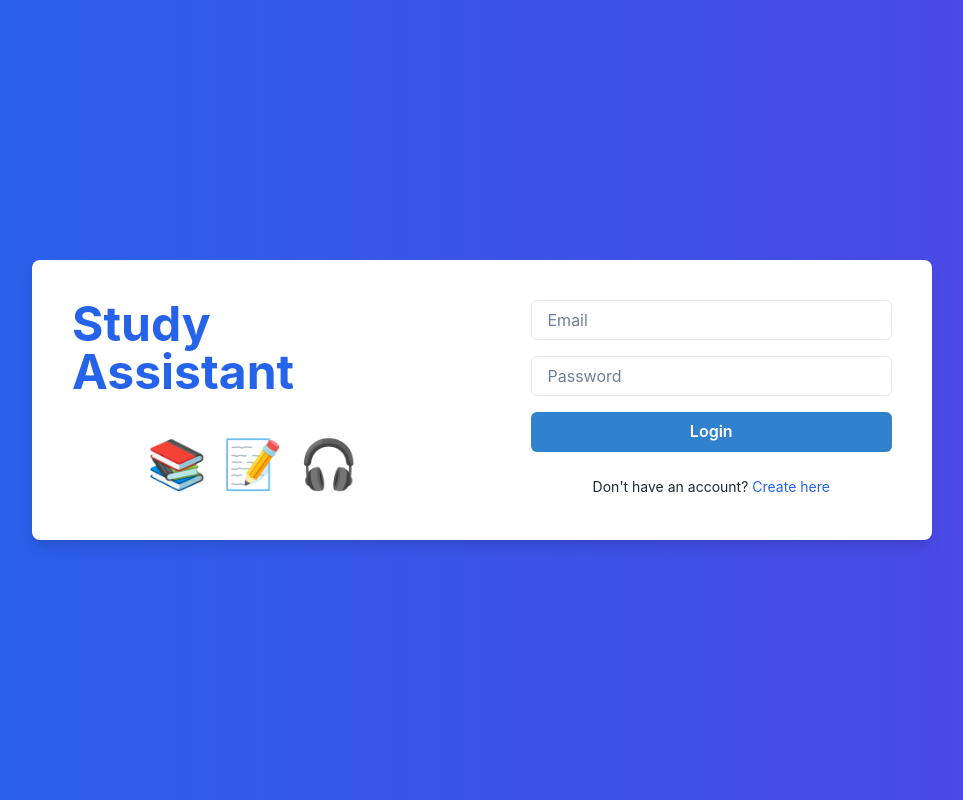
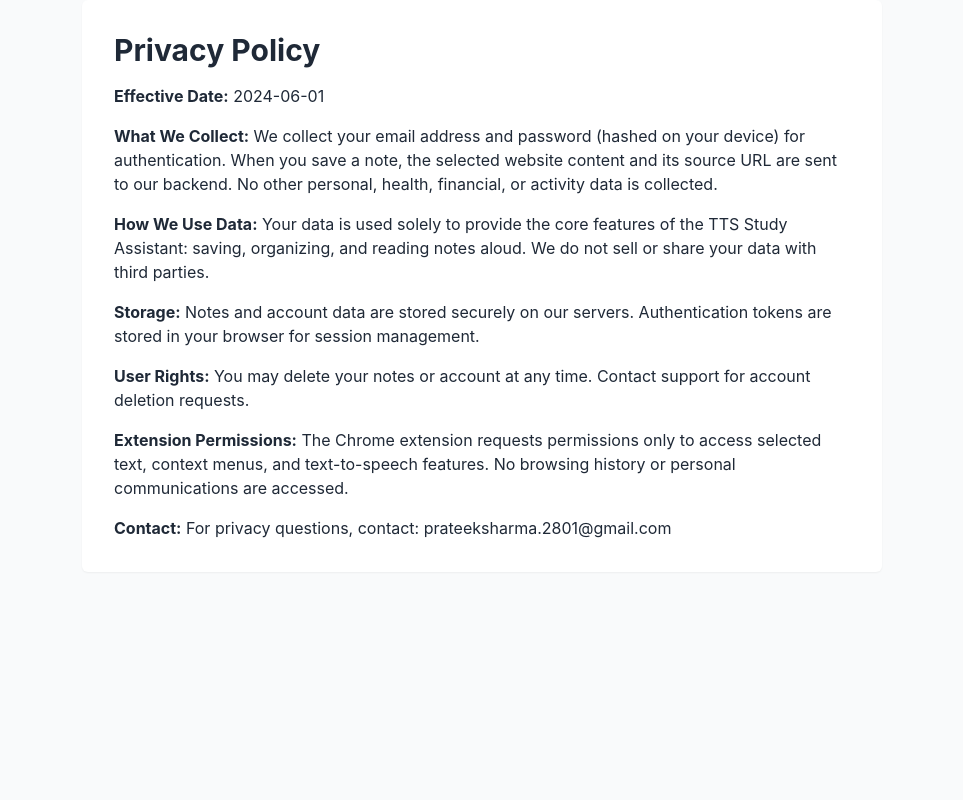
Before and after one commit to pratts/tts-study-assistant, a React (Vite) app in the folder frontend/: page /privacy-policy in a window 1280 px wide. Before the commit this address led to /. Shown: the whole page, without its empty margins (158-1121 px from the left). Built offline with nearby package versions, Linux system fonts and the light colour scheme; no server answers.

Commit message:
Adding privacy policy page

```diff
--- a/frontend/src/App.tsx
+++ b/frontend/src/App.tsx
@@ -6,6 +6,7 @@ import Dashboard from './pages/Dashboard';
 import Notes from './pages/Notes';
 import Profile from './pages/Profile';
 import MainLayout from './components/Layout/MainLayout';
+import PrivacyPolicy from './pages/PrivacyPolicy';
 
 function PrivateRoute({ children }: { children: JSX.Element }) {
   const { isAuthenticated, loading } = useAuth();
@@ -42,6 +43,7 @@ export default function App() {
             </PrivateRoute>
           }
         />
+        <Route path="/privacy-policy" element={<PrivacyPolicy />} />
         <Route path="*" element={<Navigate to="/" />} />
       </Routes>
     </AuthProvider>
--- a/frontend/src/components/Layout/Sidebar.tsx
+++ b/frontend/src/components/Layout/Sidebar.tsx
@@ -2,6 +2,7 @@ import React from 'react';
 import { VStack, Button, Box } from '@chakra-ui/react';
 import { Link, useLocation } from 'react-router-dom';
 import { useAuth } from '../../context/AuthContext';
+import { FaLock } from 'react-icons/fa';
 
 export default function Sidebar() {
   const { logout } = useAuth();
@@ -33,6 +34,17 @@ export default function Sidebar() {
         ))}
         <Button
           variant="ghost"
+          leftIcon={<FaLock />}
+          colorScheme="whiteAlpha"
+          justifyContent="flex-start"
+          fontWeight="bold"
+          fontSize="lg"
+          onClick={() => window.open('/privacy-policy', '_blank')}
+        >
+          Privacy Policy
+        </Button>
+        <Button
+          variant="ghost"
           leftIcon={<span>🚪</span>}
           colorScheme="whiteAlpha"
           justifyContent="flex-start"
--- /dev/null
+++ b/frontend/src/pages/PrivacyPolicy.tsx
@@ -0,0 +1,31 @@
+import React from 'react';
+import { Box, Heading, Text, VStack } from '@chakra-ui/react';
+
+export default function PrivacyPolicy() {
+  return (
+    <Box maxW="800px" mx="auto" p={8} bg="white" borderRadius="md" boxShadow="sm">
+      <Heading size="lg" mb={4}>Privacy Policy</Heading>
+      <VStack align="start" spacing={4}>
+        <Text><b>Effective Date:</b> 2024-06-01</Text>
+        <Text>
+          <b>What We Collect:</b> We collect your email address and password (hashed on your device) for authentication. When you save a note, the selected website content and its source URL are sent to our backend. No other personal, health, financial, or activity data is collected.
+        </Text>
+        <Text>
+          <b>How We Use Data:</b> Your data is used solely to provide the core features of the TTS Study Assistant: saving, organizing, and reading notes aloud. We do not sell or share your data with third parties.
+        </Text>
+        <Text>
+          <b>Storage:</b> Notes and account data are stored securely on our servers. Authentication tokens are stored in your browser for session management.
+        </Text>
+        <Text>
+          <b>User Rights:</b> You may delete your notes or account at any time. Contact support for account deletion requests.
+        </Text>
+        <Text>
+          <b>Extension Permissions:</b> The Chrome extension requests permissions only to access selected text, context menus, and text-to-speech features. No browsing history or personal communications are accessed.
+        </Text>
+        <Text>
+          <b>Contact:</b> For privacy questions, contact: prateeksharma.2801@gmail.com
+        </Text>
+      </VStack>
+    </Box>
+  );
+}
```
